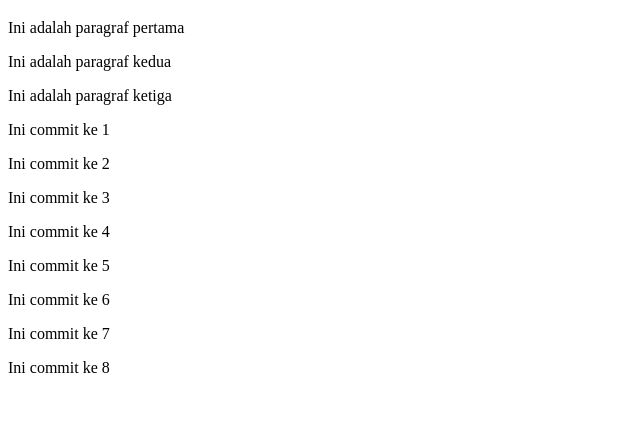
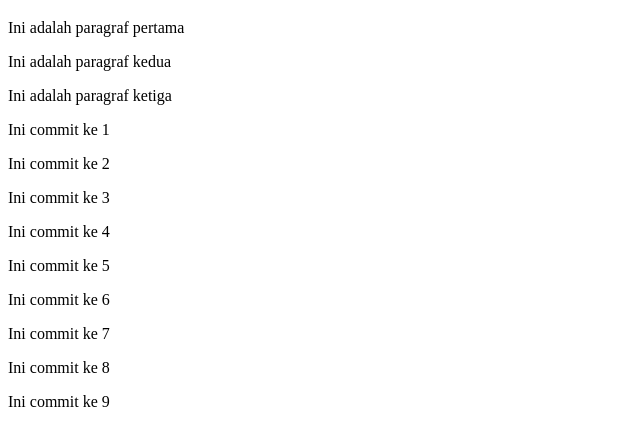
Before and after one commit to Wisander-Wibowo/praktek-06-github, a plain HTML site: page index.html in a window 1280 px wide. Shown: the part 61-506 px from the top of the page, without its empty margins (0-640 px from the left). Drawn offline with Linux system fonts and the light colour scheme.

Commit message:
menambahkan commit 9

```diff
--- a/index.html
+++ b/index.html
@@ -19,6 +19,7 @@
     <p>Ini commit ke 6</p>
     <p>Ini commit ke 7</p>
     <p>Ini commit ke 8</p>
+    <p>Ini commit ke 9</p>
 
 </body>
 </html>
```
